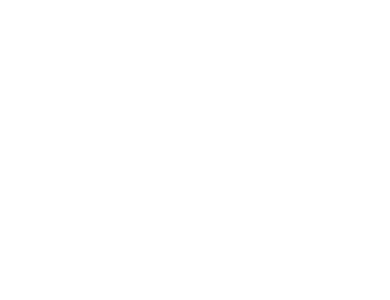
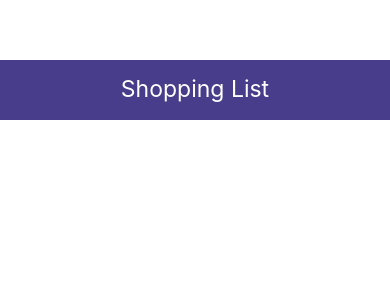
Before and after one commit to RobertDGordon/nativeapp, a React Native app in the folder ShoppingList/: screen / in a window 390 px wide. Shown: the top 300 px of the page. Built offline with nearby package versions, Linux system fonts and the light colour scheme.

Commit message:
Update header

```diff
--- a/ShoppingList/App.js
+++ b/ShoppingList/App.js
@@ -1,10 +1,11 @@
 import React from 'react';
 import { View, Text, StyleSheet } from 'react-native';
+import Header from './components/Header.js';
 
 const App = () => {
   return (
     <View style={styles.container}>
-
+      <Header />
     </View>
   )
 }
@@ -12,8 +13,7 @@
 const styles = StyleSheet.create({
   container: {
     flex: 1,
-    justifyContent: 'center',
-    alignItems: 'center'
+    paddingTop: 60
   }
 })
 
--- a/ShoppingList/components/Header.js
+++ b/ShoppingList/components/Header.js
@@ -0,0 +1,25 @@
+import React from 'react';
+import { View, Text, StyleSheet } from 'react-native';
+
+const Header = () => {
+  return (
+    <View style={styles.header}>
+      <Text style={styles.text}>Shopping List</Text>
+    </View>
+  )
+}
+
+const styles = StyleSheet.create({
+  header: {
+    height: 60,
+    padding: 15,
+    backgroundColor: 'darkslateblue'
+  },
+  text: {
+      color: 'white',
+      fontSize: 23,
+      textAlign: 'center'
+  }
+})
+
+export default Header;
```
